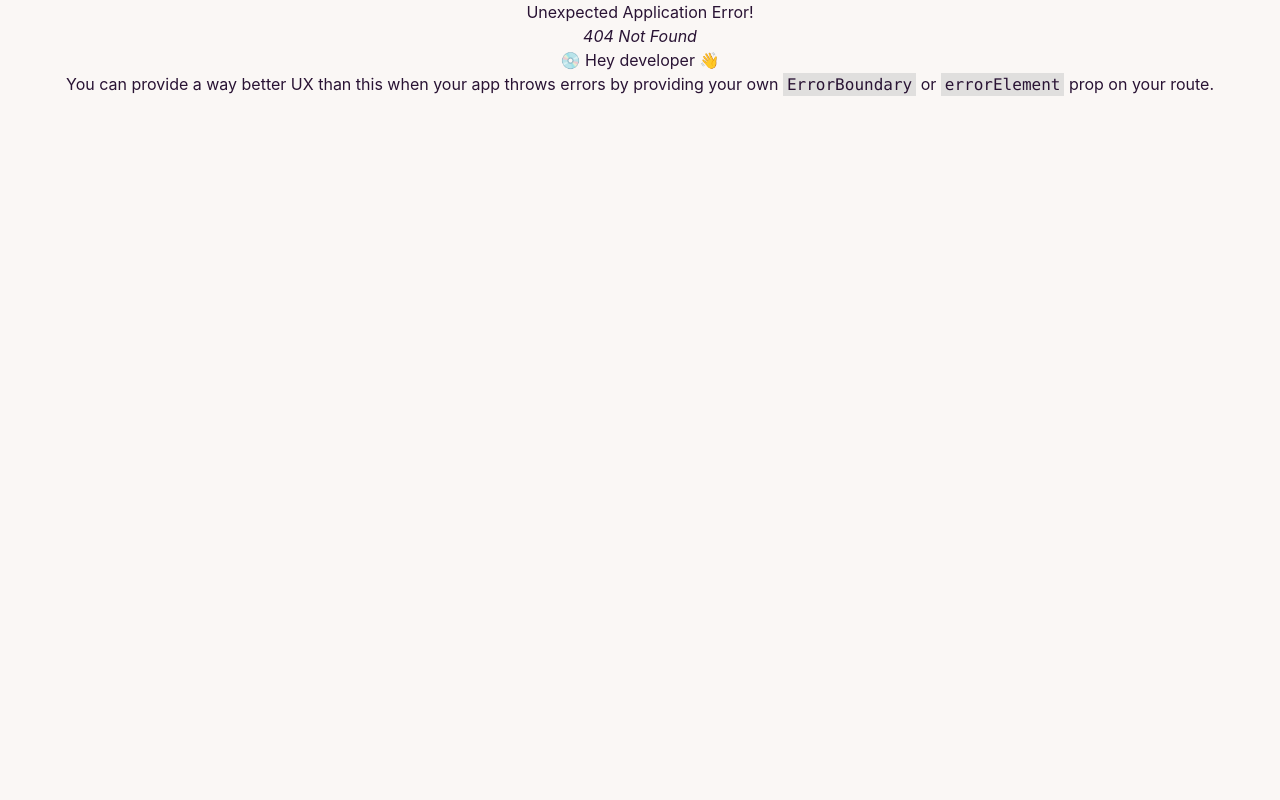
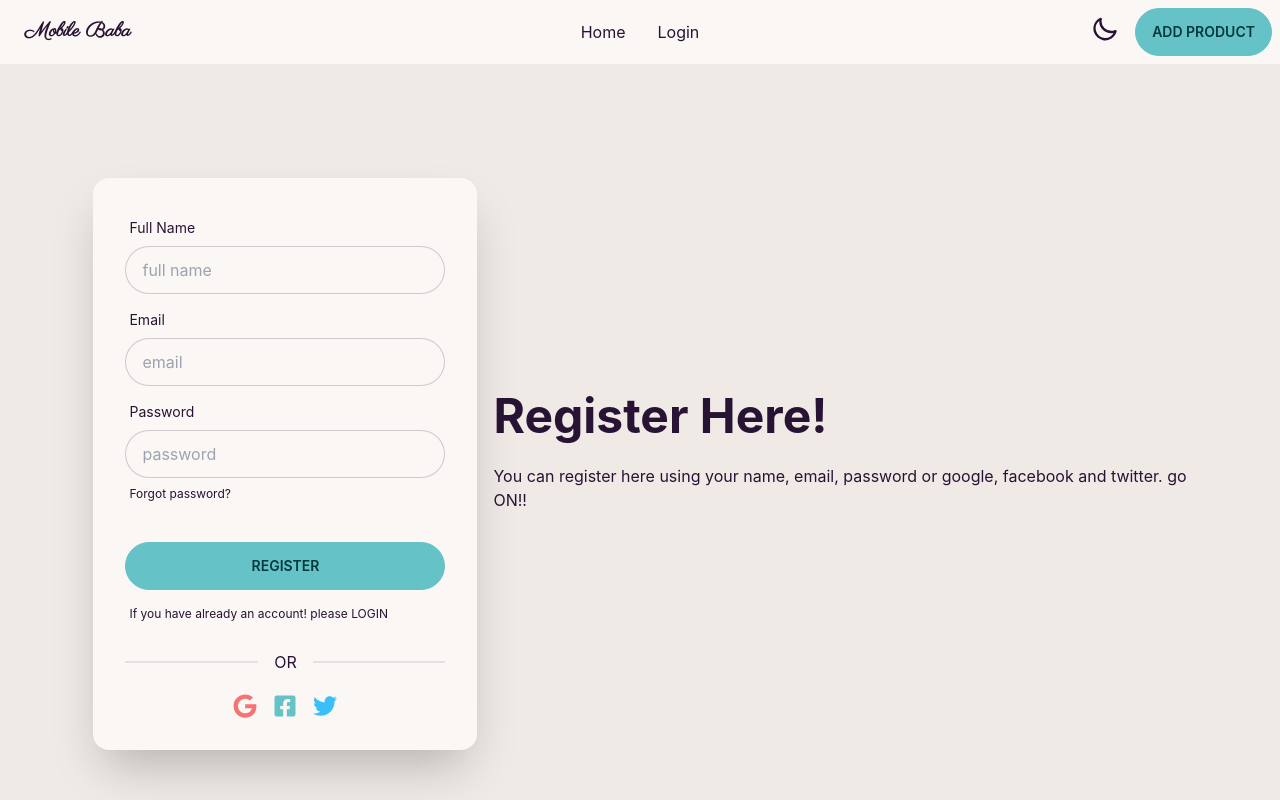
Before and after one commit to absoftlab99/phone-baba-resale-client, a React (Create React App) app: page /register in a window 1280 px wide. Before the commit this address had no page. Shown: the top 800 px of the page. Built offline with nearby package versions, Linux system fonts and the light colour scheme.

Commit message:
registration form design completed

```diff
--- a/src/Pages/Login/Login.js
+++ b/src/Pages/Login/Login.js
@@ -32,7 +32,7 @@ const Login = () => {
                     <button className="btn btn-primary">Login</button>
                     </div>
                     <label className="label">
-                        <Link className="label-text-alt link link-hover">If you have no account Register Here!</Link>
+                        <Link to='/register' className="label-text-alt link link-hover">If you have no account please REGISTER</Link>
                     </label>
                     <div className="divider">OR</div>
                     <div className="flex justify-center">
--- a/src/Pages/Register/Register.js
+++ b/src/Pages/Register/Register.js
@@ -1,9 +1,55 @@
 import React from 'react';
+import { Link } from 'react-router-dom';
+import { FaFacebookSquare, FaGoogle, FaTwitter } from 'react-icons/fa';
 
 const Register = () => {
     return (
         <div>
-            <h1>This is Register Page</h1>
+            <div className="hero min-h-screen bg-base-200">
+            <div className="hero-content flex-col lg:flex-row-reverse">
+                <div className="text-center lg:text-left">
+                <h1 className="text-5xl font-bold">Register Here!</h1>
+                <p className="py-6">You can register here using your name, email, password or google, facebook and twitter. go ON!!</p>
+                </div>
+                <div className="card flex-shrink-0 w-full max-w-sm shadow-2xl bg-base-100">
+                <div className="card-body">
+                    <div className="form-control">
+                    <label className="label">
+                        <span className="label-text">Full Name</span>
+                    </label>
+                    <input type="text" placeholder="full name" className="input input-bordered" />
+                    </div>
+                    <div className="form-control">
+                    <label className="label">
+                        <span className="label-text">Email</span>
+                    </label>
+                    <input type="email" placeholder="email" className="input input-bordered" />
+                    </div>
+                    <div className="form-control">
+                    <label className="label">
+                        <span className="label-text">Password</span>
+                    </label>
+                    <input type="text" placeholder="password" className="input input-bordered" />
+                    <label className="label">
+                        <Link className="label-text-alt link link-hover">Forgot password?</Link>
+                    </label>
+                    </div>
+                    <div className="form-control mt-6">
+                    <button className="btn btn-primary">Register</button>
+                    </div>
+                    <label className="label">
+                        <Link to='/login' className="label-text-alt link link-hover">If you have already an account! please LOGIN</Link>
+                    </label>
+                    <div className="divider">OR</div>
+                    <div className="flex justify-center">
+                        <FaGoogle className='text-2xl mx-2 text-error'></FaGoogle>
+                        <FaFacebookSquare className='text-2xl mx-2 text-primary'></FaFacebookSquare>
+                        <FaTwitter className='text-2xl mx-2 text-info'></FaTwitter>
+                    </div>
+                </div>
+                </div>
+            </div>
+            </div>
         </div>
     );
 };
--- a/src/Routers/Router/Router.js
+++ b/src/Routers/Router/Router.js
@@ -3,6 +3,7 @@ import { createBrowserRouter } from 'react-router-dom';
 import Main from '../../layouts/Main';
 import Home from '../../Pages/Home/Home';
 import Login from '../../Pages/Login/Login';
+import Register from '../../Pages/Register/Register';
 
 export const router = createBrowserRouter([
     {
@@ -21,6 +22,10 @@ export const router = createBrowserRouter([
                 path: '/login',
                 element: <Login></Login>
             },
+            {
+                path: '/register',
+                element: <Register></Register>
+            },
         ]
     }
 ])
```
